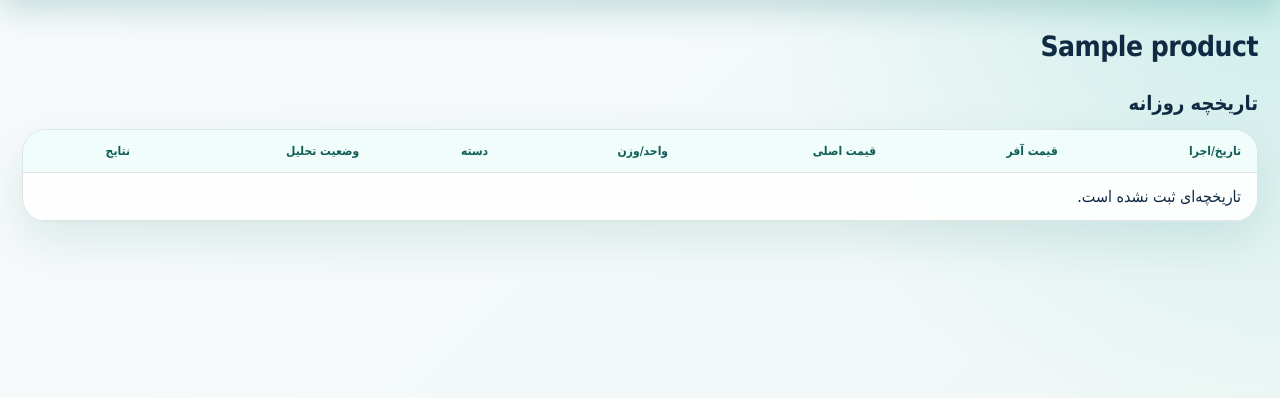
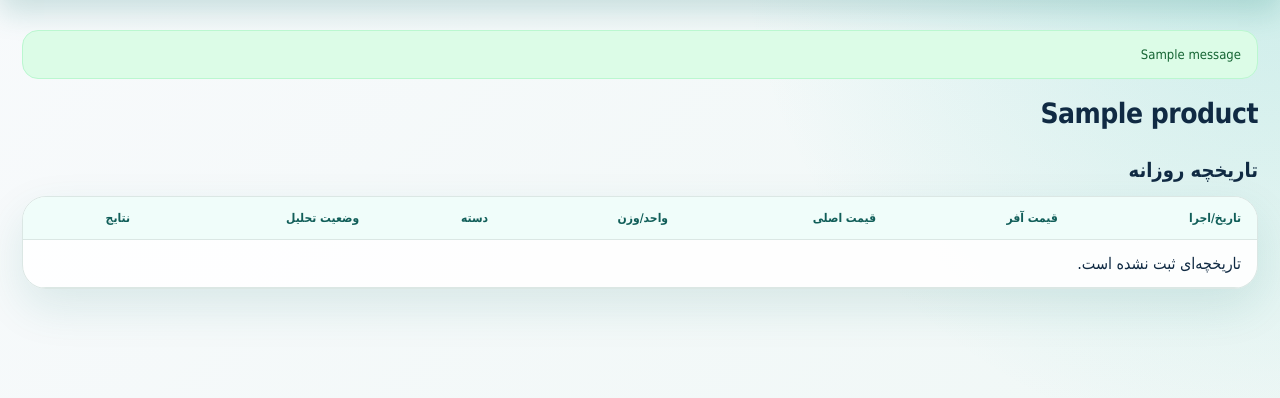
Before and after one commit to sadeghlak/salam-offer, a Django app: page /products/1/ in a window 1280 px wide. Shown: the part 88-486 px from the top of the page. Run offline with Django 5.2, Linux system fonts and the light colour scheme; tables that the repository leaves empty hold one stand-in row (values such as "Sample post"); one stand-in notice (Sample message) is shown; data that the repository does not hold is empty.

Commit message:
Harden production defaults and missing run handling
Disable debug by default in production-style config, include the hosted domain in compose defaults, and redirect missing run links back to the dashboard with a clear message.

Co-Authored-By: Claude Opus 4.8 (1M context) <noreply@anthropic.com>

```diff
--- a/daily_off/templates/daily_off/base.html
+++ b/daily_off/templates/daily_off/base.html
@@ -69,6 +69,11 @@
         .error-note { margin-top: 8px; color: #991b1b; background: #fee2e2; border-radius: 12px; padding: 8px 10px; font-size: 12px; line-height: 1.7; }
         .debug-note { margin-top: 6px; color: var(--muted); font-size: 12px; line-height: 1.8; }
         .inline-field { min-width: 230px; border: 1px solid var(--line); border-radius: 14px; padding: 10px 12px; background: white; color: var(--text); font-family: inherit; }
+        .messages { display: grid; gap: 10px; margin-bottom: 18px; }
+        .message { padding: 12px 16px; border-radius: 16px; background: #e0f2fe; color: #075985; border: 1px solid #bae6fd; font-size: 13px; line-height: 1.8; }
+        .message.error { background: #fee2e2; color: #991b1b; border-color: #fecaca; }
+        .message.success { background: #dcfce7; color: #166534; border-color: #bbf7d0; }
+        .message.warning { background: #fef3c7; color: #92400e; border-color: #fde68a; }
         img.product { width: 72px; height: 72px; object-fit: cover; border-radius: 18px; background: #e2e8f0; box-shadow: 0 8px 20px rgba(15,23,42,.12); }
         .product-cell { display: flex; align-items: center; gap: 14px; min-width: 320px; }
         .product-title { font-weight: 800; color: #0f172a; line-height: 1.8; }
@@ -111,6 +116,13 @@
     </div>
 </header>
 <main>
+    {% if messages %}
+        <div class="messages">
+            {% for message in messages %}
+                <div class="message {{ message.tags }}">{{ message }}</div>
+            {% endfor %}
+        </div>
+    {% endif %}
     {% block content %}{% endblock %}
 </main>
 </body>
--- a/daily_off/views.py
+++ b/daily_off/views.py
@@ -4,7 +4,8 @@ from datetime import date
 from django.core.exceptions import ObjectDoesNotExist, ValidationError
 from django.db.models import Count, Q
 from django.http import JsonResponse
-from django.shortcuts import get_object_or_404, render
+from django.contrib import messages
+from django.shortcuts import get_object_or_404, redirect, render
 from django.utils.dateparse import parse_date
 from django.views.decorators.csrf import csrf_exempt
 from django.views.decorators.http import require_GET, require_POST
@@ -323,7 +324,11 @@ def dashboard_home(request):
 
 
 def run_detail(request, run_key):
-    run = get_object_or_404(DailyRun, run_key=run_key)
+    run = DailyRun.objects.filter(run_key=run_key).first()
+    if run is None:
+        messages.error(request, 'این اجرا در دیتابیس فعلی سایت پیدا نشد. اگر لینک از n8n یا محیط دیگری آمده، احتمالاً آن اجرا هنوز روی همین دیتابیس production ثبت نشده است.')
+        return redirect('daily_off:dashboard')
+
     base_snapshots = run.snapshots.select_related('product').order_by('id')
 
     category = request.GET.get('category') or ''
--- a/docker-compose.yml
+++ b/docker-compose.yml
@@ -6,9 +6,9 @@ services:
     ports:
       - "8000:8000"
     environment:
-      DJANGO_DEBUG: "${DJANGO_DEBUG:-1}"
+      DJANGO_DEBUG: "${DJANGO_DEBUG:-0}"
       DJANGO_SECRET_KEY: "${DJANGO_SECRET_KEY:-change-me-for-hosting}"
-      DJANGO_ALLOWED_HOSTS: "${DJANGO_ALLOWED_HOSTS:-127.0.0.1,localhost}"
+      DJANGO_ALLOWED_HOSTS: "${DJANGO_ALLOWED_HOSTS:-127.0.0.1,localhost,salam-offer.titanapp.dev}"
       SQLITE_PATH: "${SQLITE_PATH:-/app/data/db.sqlite3}"
     volumes:
       - salam_offer_data:/app/data
```
Also changed, not shown: DOCKER.md (+1 -1 lines), config/settings.py (+8 -1 lines), 1 other file.
